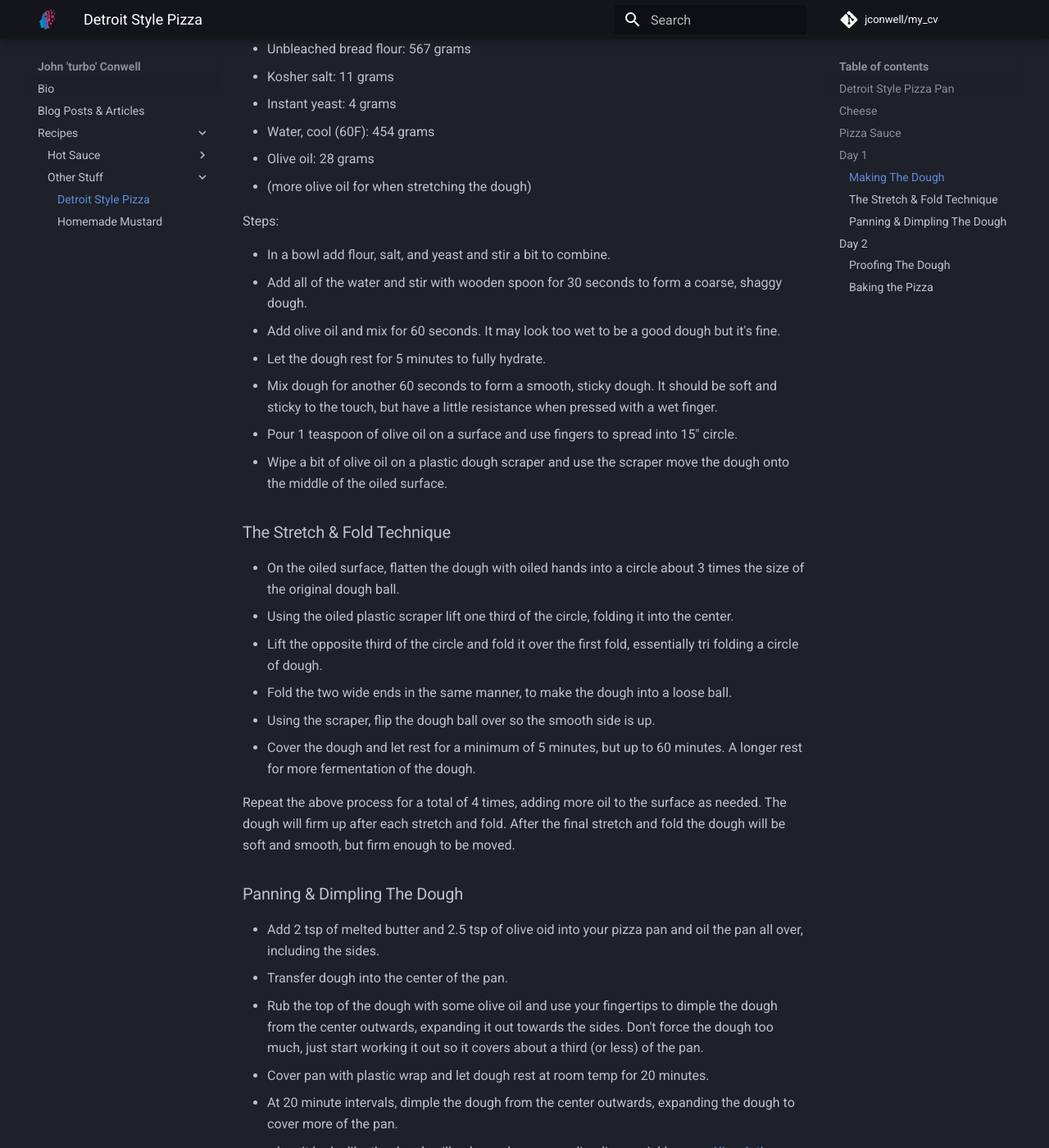
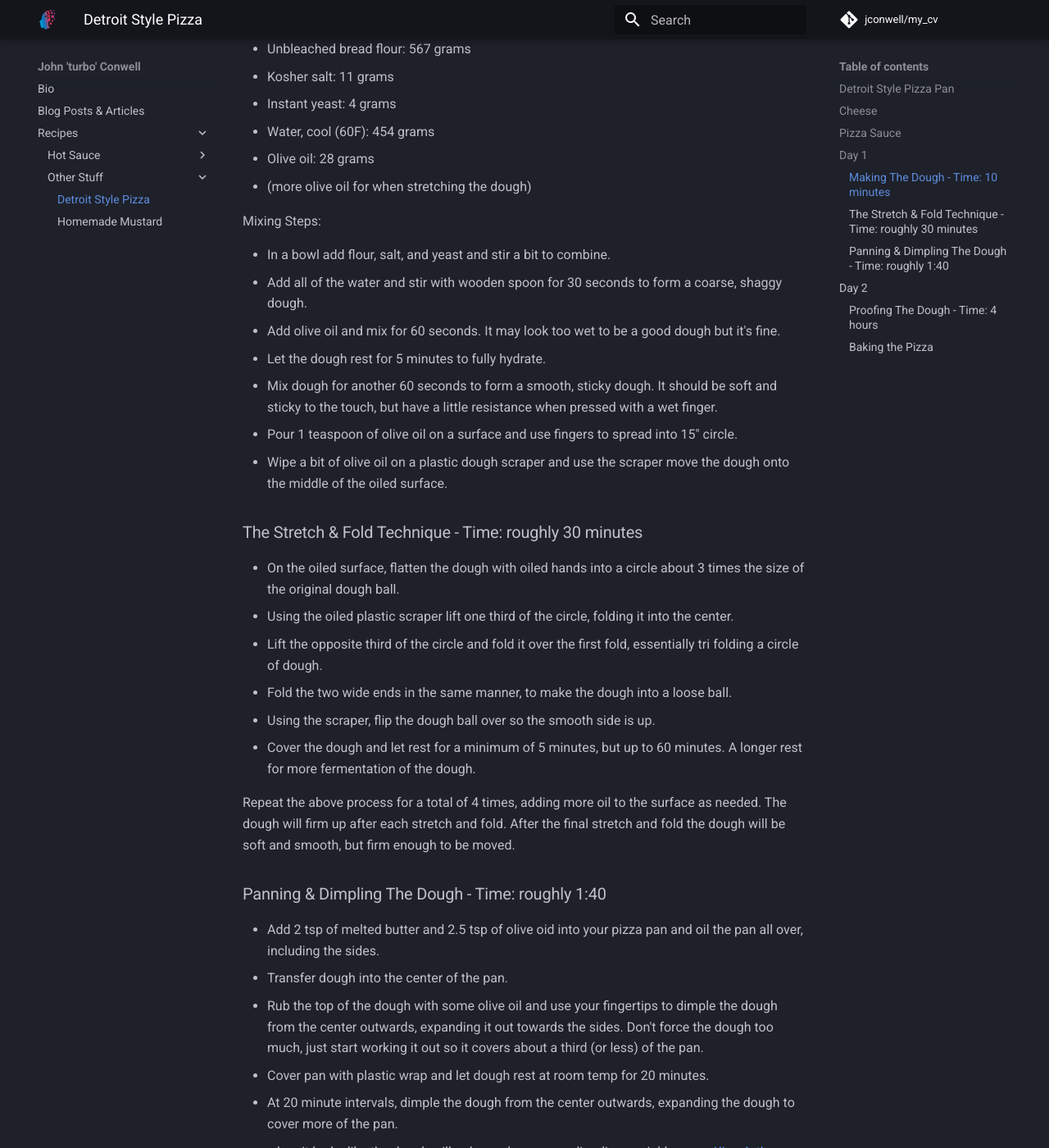
Before and after one commit to jconwell/iamjohn.me, an MkDocs documentation site: the page built from docs/Recipes/Other Stuff/detroit_pizza.md, in a window 1280 px wide and 1400 px high, scrolled down 1408 px. Shown: the whole window at 82% size. Built offline with MkDocs 1.6.1 and Material for MkDocs 9.7.7, drawn with Linux system fonts in a browser that asks for light colours; comment, search, counter and statistics services are not loaded; some of the changed text lies outside the part shown.

Commit message:
update time estimates on pizza

```diff
--- a/docs/Recipes/Other Stuff/detroit_pizza.md
+++ b/docs/Recipes/Other Stuff/detroit_pizza.md
@@ -37,7 +37,7 @@ Put into fridge until ready to use, microwave a bit to warm up just before toppi
 
 ## Day 1
 
-### Making The Dough
+### Making The Dough - Time: 10 minutes
 
 Note: The dough recipe below will work for any pan that is 304 square inches or less.
 
@@ -50,7 +50,7 @@ Ingredients:
 - Olive oil: 28 grams
 - (more olive oil for when stretching the dough)
 
-Steps:
+Mixing Steps:
 
 - In a bowl add flour, salt, and yeast and stir a bit to combine.
 - Add all of the water and stir with wooden spoon for 30 seconds to form a coarse, shaggy dough.
@@ -60,7 +60,7 @@ Steps:
 - Pour 1 teaspoon of olive oil on a surface and use fingers to spread into 15" circle.
 - Wipe a bit of olive oil on a plastic dough scraper and use the scraper move the dough onto the middle of the oiled surface.
 
-### The Stretch & Fold Technique
+### The Stretch & Fold Technique - Time: roughly 30 minutes
 
 - On the oiled surface, flatten the dough with oiled hands into a circle about 3 times the size of the original dough ball.
 - Using the oiled plastic scraper lift one third of the circle, folding it into the center.
@@ -72,7 +72,7 @@ Steps:
 Repeat the above process for a total of 4 times, adding more oil to the surface as needed.
 The dough will firm up after each stretch and fold. After the final stretch and fold the dough will be soft and smooth, but firm enough to be moved.
 
-### Panning & Dimpling The Dough
+### Panning & Dimpling The Dough - Time: roughly 1:40
 
 - Add 2 tsp of melted butter and 2.5 tsp of olive oid into your pizza pan and oil the pan all over, including the sides.
 - Transfer dough into the center of the pan.
@@ -85,7 +85,7 @@ The dough will firm up after each stretch and fold. After the final stretch and
 
 ## Day 2
 
-### Proofing The Dough
+### Proofing The Dough - Time: 4 hours
 
 - Cut the cheese up into 1/4" cubes.
 - 4 hours before you want to bake the pizza pull the pan out of the fridge and remove the plastic wrap.
```
Also changed, not shown: site/Recipes/Other Stuff/detroit_pizza.html, site/search/search_index.json, site/sitemap.xml, 1 other file.
